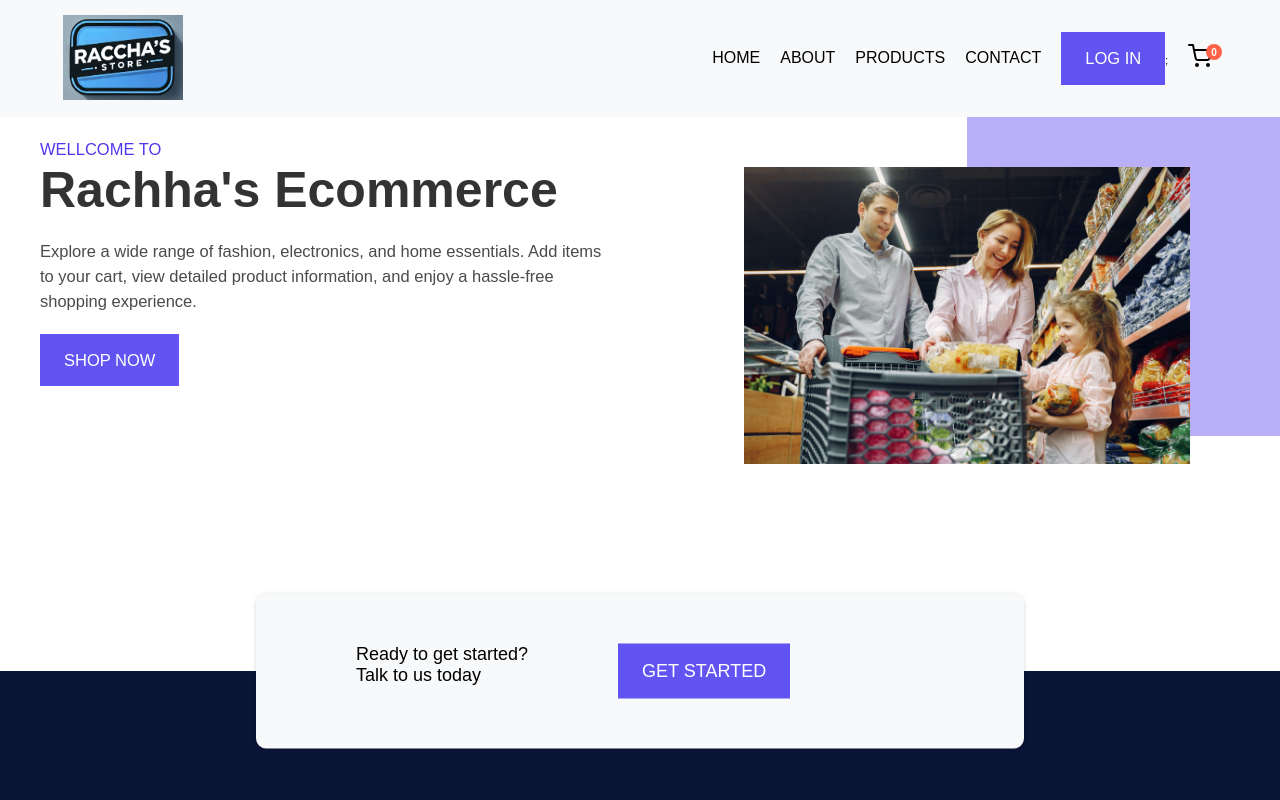
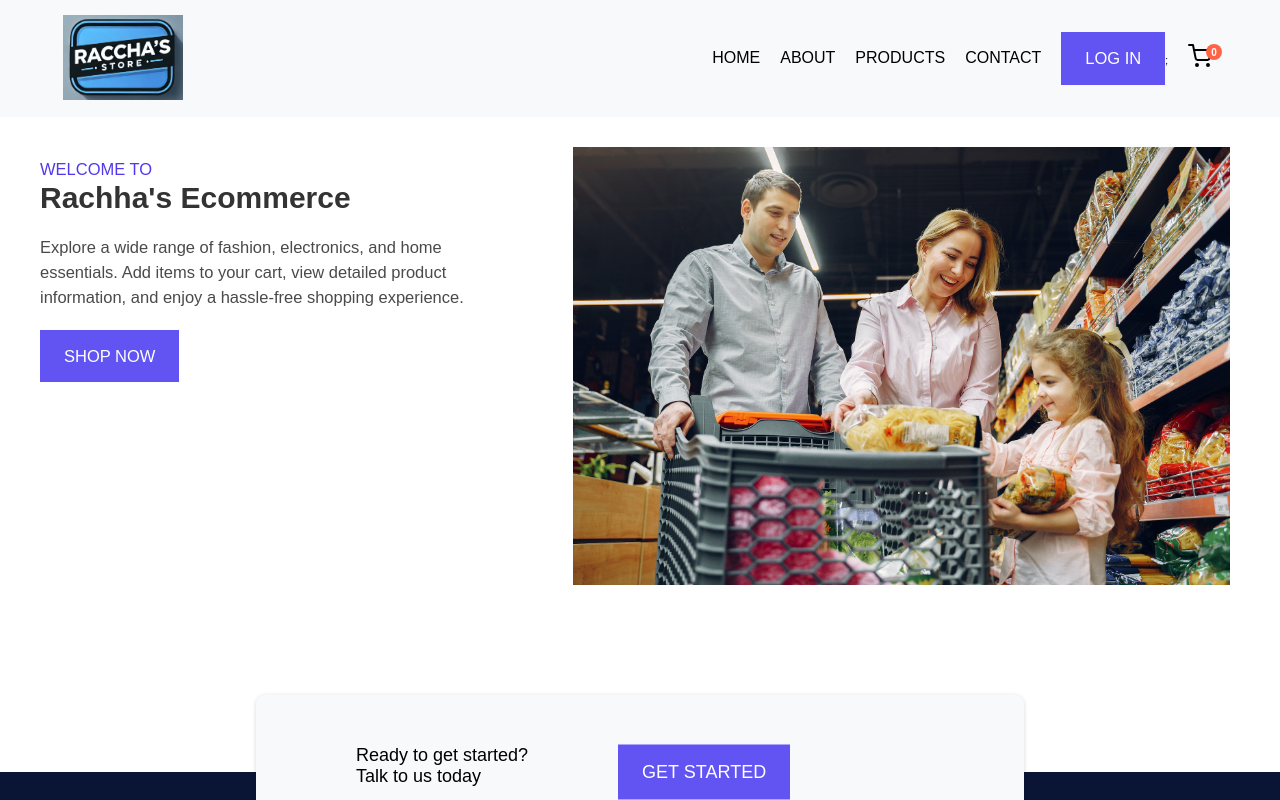
Before and after one commit to rachhanari/CartCraft-Ecommerce, a React (Create React App) app: page /about in a window 1280 px wide. Shown: the top 800 px of the page. Built offline with nearby package versions, Linux system fonts and the light colour scheme; no server answers.

Commit message:
project completed

```diff
--- a/src/Cart.js
+++ b/src/Cart.js
@@ -4,9 +4,12 @@ import CartItem from "./components/CartItem";
 import { NavLink } from "react-router-dom";
 import Button from "./styles/Button";
 import FormatPrice from "./Helpers/FormatPrice";
+import { useAuth0 } from "@auth0/auth0-react";
 
 const Cart = () => {
   const {cart, clearCart, total_price, shipping_fee}= useCartContext();
+
+  const {isAuthenticated, user} = useAuth0();
 
   if(cart.length === 0){
     return <EmptyDiv>
@@ -16,6 +19,16 @@ const Cart = () => {
   return(
 <Wrapper>
   <div className="container">
+{isAuthenticated &&
+  <div className="cart-user--profile">
+  <img src={user.profile} alt={user.name} />
+  <h2 className="cart-user--name"> {user.name}</h2>
+  </div>
+
+}
+
+
+
     <div className="cart_heading grid grid-five-column">
       <p>Item</p>
       <p className="cart-hide">Price</p>
--- a/src/Contact.js
+++ b/src/Contact.js
@@ -1,6 +1,9 @@
+import { useAuth0 } from "@auth0/auth0-react";
 import styled from "styled-components";
 
 const Contact = () => {
+
+  const {isAuthenticated, user}= useAuth0();
   const Wrapper = styled.section`
     padding: 9rem 0 5rem 0;
     text-align: center;
@@ -40,8 +43,8 @@ const Contact = () => {
     <div className="container">
       <div className="contact-form">
         <form action="https://formspree.io/f/xqakndrk" method="POST" className="contact-inputs">
-          <input text="text" placeholder="username" name="username" required autoComplete="off"/>
-          <input text="email" name=" email" placeholder="email" required autoComplete="off" />
+          <input text="text" placeholder="username" value={isAuthenticated ? user.name : ""} name="username" required autoComplete="off"/>
+          <input text="email" name=" email" value={isAuthenticated ? user.email : ""}  placeholder="email" required autoComplete="off" />
          <textarea placeholder="Enter your message" name="Message"  cols="30"rows="10" required autoComplete="off"></textarea>
          <input type="submit" value="send" />
         </form>
--- a/src/components/FilterSection.js
+++ b/src/components/FilterSection.js
@@ -12,18 +12,18 @@ const FilterSection = () => {
     clearFilter
   } = useFilterContext();
 
-  // Function to get unique values for categories, companies, and colors
+
   const getUniqueData = (data, property) => {
     let newVal = data.map((curEle) => curEle[property]);
     if (property === "colors") {
-      newVal = newVal.flat(); // Flatten array for colors
+      newVal = newVal.flat();
     }
     return ["all", ...new Set(newVal)];
   };
 
   const categoryData = getUniqueData(all_products, "category");
   const companyData = getUniqueData(all_products, "company");
-  const colorsData = getUniqueData(all_products, "colors"); // Assuming "colors" is the correct property
+  const colorsData = getUniqueData(all_products, "colors");
 
   return (
     <Wrapper>
--- a/src/components/HeroSection.js
+++ b/src/components/HeroSection.js
@@ -1,52 +1,57 @@
-import React from 'react'
-import styled from 'styled-components';
-import Button from "../styles/Button"
-import { NavLink } from 'react-router-dom';
+import React from "react";
+import styled from "styled-components";
+import Button from "../styles/Button";
+import { NavLink } from "react-router-dom";
 
+const HeroSection = ({ myData }) => {
+  const { name } = myData;
 
-const HeroSection = ({myData}) => {
-
-const {name} = myData;
   return (
-        <Store>
-            <div className='container'>
-                <section className='grid grid-two-column'>
-                    <aside className='hero-section-data'>
-                        <p className='intro-data'>Wellcome to </p>
+    <Wrapper>
+      <div className="container">
+        <section className="grid grid-two-column">
+          <aside className="hero-section-data">
+            <p className="intro-data">Welcome to</p>
             <h1>{name}</h1>
             <p>
-                            Explore a wide range of fashion, electronics, and home essentials. Add items to your cart, view detailed product information, and enjoy a hassle-free shopping experience.
+              Explore a wide range of fashion, electronics, and home essentials.
+              Add items to your cart, view detailed product information, and
+              enjoy a hassle-free shopping experience.
             </p>
-                        <NavLink to={"/products"}>
+            <NavLink to="/products">
               <Button>Shop Now</Button>
             </NavLink>
           </aside>
-                    <div className='hero-section-image'>
+          <div className="hero-section-image">
             <figure>
-                            <img src='images/hero.jpg'alt='hero-section-photo' className='img-style' />
+              <img
+                src="images/hero.jpg"
+                alt="hero-section-photo"
+                className="img-style"
+              />
             </figure>
           </div>
         </section>
       </div>
-        </Store>
-    )
-}
+    </Wrapper>
+  );
+};
 
-const Store = styled.section`
+const Wrapper = styled.section`
+  padding: 2rem 0;
   img {
-    padding: 50px
-    width:20px
+    padding: 10px;
+    width: 100%;
   }
 
   .hero-section-data {
     p {
-
       margin: 2rem 0;
     }
 
     h1 {
       text-transform: capitalize;
-      font-size: 50px;
+      font-size: 3rem;
       font-weight: bold;
     }
 
@@ -56,30 +61,12 @@ const Store = styled.section`
   }
 
   .hero-section-image {
-    width: 100%;
-    height: auto;
     display: flex;
     justify-content: center;
     align-items: center;
   }
 
-  figure {
-    position: relative;
-
-    &::after {
-      content: "";
-      width: 60%;
-      height: 80%;
-      background-color: rgba(81, 56, 238, 0.4);
-      position: absolute;
-      left: 50%;
-      top:rem;
-      z-index: -1;
-    }
-  }
-
   .img-style {
-  padding:50px;
     width: 100%;
     height: auto;
   }
@@ -88,18 +75,7 @@ const Store = styled.section`
     .grid {
       gap: 30px;
     }
-
-    figure::after {
-      content: "";
-      width: 50%;
-
-      height: 100%;
-      left: 0;
-      top: 10%;
-      background-color: rgba(81, 56, 238, 0.4);
-    }
   }
 `;
 
-
-export default HeroSection
+export default HeroSection;
--- a/src/components/Navbar.js
+++ b/src/components/Navbar.js
@@ -6,6 +6,7 @@ import { CgMenu, CgClose } from 'react-icons/cg';
 import { useCartContext } from '../context/cart_context';
 import { useAuth0 } from "@auth0/auth0-react";
 import Button from '../styles/Button';
+
 
 
 
@@ -85,7 +86,7 @@ const NavbarContainer = styled.nav`
 
 const Navbar = () => {
 
-  const { loginWithRedirect, logout, isAuthenticated } = useAuth0();
+  const { loginWithRedirect, logout, isAuthenticated, user } = useAuth0();
   const { total_item } = useCartContext();
 
   return (
@@ -112,15 +113,22 @@ const Navbar = () => {
           </NavLink>
         </li>
 
-        {isAuthenticated ?
+
+        {
+          isAuthenticated && <p>{user.name}</p>
+        }
+
+        {isAuthenticated ? (
           <li>
             <Button onClick={() => logout({ logoutParams: { returnTo: window.location.origin } })}>
               Log Out
             </Button>
-          </li> : <li>
+          </li>
+        ) : (
+          <li>
             <Button onClick={() => loginWithRedirect()}>Log In</Button>;
           </li>
-        }
+        )}
         <li>
           <NavLink to="/cart" className="nav-link cart-icon--link">
             <FiShoppingCart className="cart-icon" />
--- a/src/context/cart_context.js
+++ b/src/context/cart_context.js
@@ -5,11 +5,14 @@ const CartContext = createContext();
 
 const getLocalCartData = () => {
     let localCartData = localStorage.getItem("rachhaCart");
-    if (!localCartData || localCartData.length === 0) {
-        return [];
-    } else {
-        return JSON.parse(localCartData);
-    }
+    // if (!localCartData || localCartData.length === 0) {
+    //     return [];
+    // } else {
+    //     return JSON.parse(localCartData);
+    // }
+    const parsedData = JSON.parse(localCartData);
+    if(!Array.isArray(parsedData)) return[];
+    return parsedData;
 };
 
 const initialState = {
--- a/src/index.js
+++ b/src/index.js
@@ -9,13 +9,14 @@ import { Auth0Provider } from '@auth0/auth0-react';
 
 const root = ReactDOM.createRoot(document.getElementById("root"));
 
+const domain = process.env.REACT_APP_AUTH_DOMAIN;
+const clientId = process.env.REACT_APP_CLIENT_ID;
+
 root.render(
   <Auth0Provider
-    domain="dev-mtt1syqonr64idu0.us.auth0.com"
-    clientId="iz7GW05be2PrppGq6CKbpNeulF8nyCUq"
-    authorizationParams={{
-      redirect_uri: window.location.origin
-    }}
+  domain={domain}
+    clientId={clientId}
+      redirectUri={ window.location.origin}
   >
     <AppProvider>
       <CartProvider>
--- a/src/reducer/ProductReducer.js
+++ b/src/reducer/ProductReducer.js
@@ -14,16 +14,14 @@ const ProductReducer = (state, action) => {
         featureProducts,
       };
 
-
     case "API_ERROR":
       return { ...state, isLoading: false, isError: true };
 
     case "SET_SINGLE_LOADING":
-          case "SET_LOADING":
-            return { ...state, isLoading: true };
+      return { ...state, isSingleLoading: true };
 
     case "SET_SINGLE_PRODUCT":
-        return { ...state, isLoading: false, singleProduct: action.payload, };
+      return { ...state, isSingleLoading: false, singleProduct: action.payload };
 
     case "SET_SINGLE_ERROR":
       return { ...state, isSingleLoading: false, isError: true };
```
Lines whose indentation alone changed are shown as unchanged.
